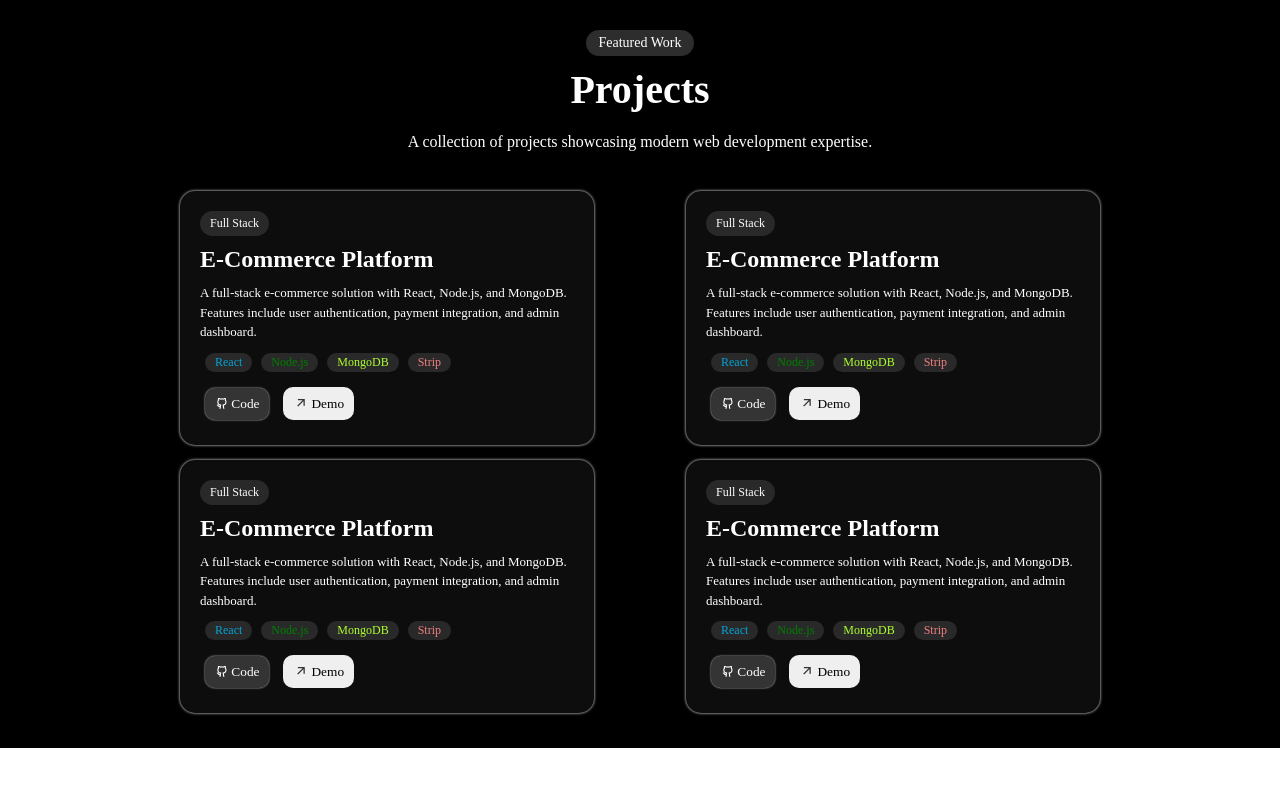
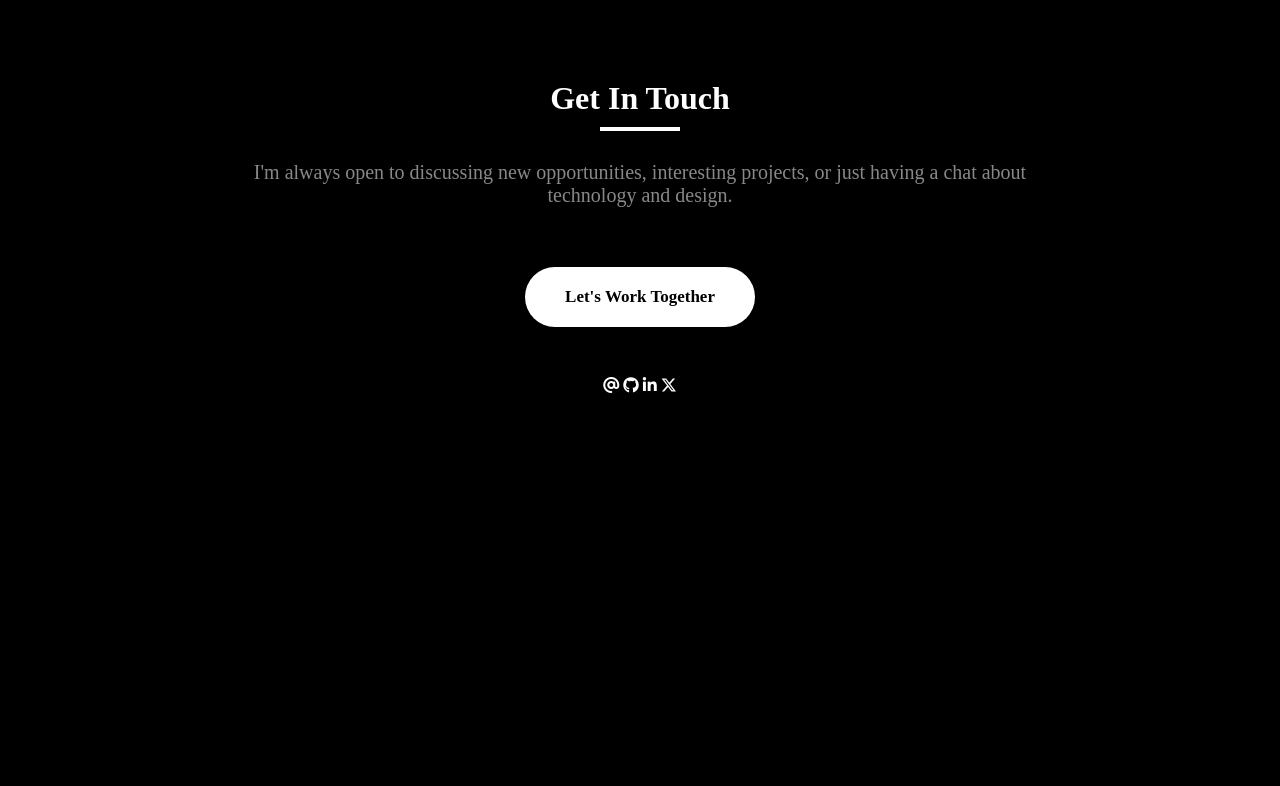
Before and after one commit to Rajaryan99/Portfolio_website_Gsap_locomotive, a website: page index.html in a window 1280 px wide. Drawn offline with nearby package versions, Linux system fonts and the light colour scheme.

Commit message:
added Contach section with some beautiful effects

```diff
--- a/index.html
+++ b/index.html
@@ -82,7 +82,7 @@
                 </div>
             </div> -->
 
-            <div class="projects-section">
+            <!-- <div class="projects-section">
                 <div class="proHeading">
                     <span>Featured Work</span>
                     <h1>Projects</h1>
@@ -158,9 +158,30 @@
                     </div>
 
                 </div>
+            </div> -->
+
+            <div class="contack-section">
+                <div class="contact_heading">
+                    <h1>Get In Touch</h1>
+                    <div class="underline"></div>
+
+                    <p>I'm always open to discussing new opportunities, interesting projects, or just having a chat
+                        about technology and design.</p>
+                </div>
+
+                <button class="contact-btn">Let's Work Together</button>
+
+                <div class="contact-links">
+                    <a href=""><i class="fa-solid fa-at"></i></a>
+                    <a href=""><i class="fa-brands fa-github"></i></a>
+                    <a href=""><i class="fa-brands fa-linkedin-in"></i></a>
+                    <a href=""><i class="fa-brands fa-x-twitter"></i></a>
+                </div>
             </div>
+
         </div>
     </div>
+    <script src="https://kit.fontawesome.com/c467f72f63.js" crossorigin="anonymous"></script>
     <script src="app.js"></script>
 </body>
 
--- a/style.css
+++ b/style.css
@@ -455,3 +455,54 @@
 .btns .demo:hover {
     transform: scale(1.1);
 }
+
+.contack-section {
+    width: 100%;
+    height: 100vh;
+    text-align: center;
+    padding: 80px;
+}
+
+.contact_heading {
+    /* padding: 0 50px; */
+    /* background-color: rgb(144, 142, 140); */
+    margin-bottom: 60px;
+}
+
+.contact_heading h1 {
+    margin-bottom: 10px;
+}
+
+.contact_heading .underline {
+    width: 80px;
+    height: 4px;
+    background-color: #fff;
+    margin: 0 auto;
+    margin-bottom: 30px;
+}
+
+.contact_heading p {
+    font-size: 20px;
+    color: #888;
+
+}
+
+.contact-btn {
+    height: 60px;
+    width: 230px;
+    padding: 20px;
+    font-size: 17px;
+    background-color: #fff;
+    color: #000;
+    font-weight: 600;
+    border-radius: 40px;
+    border: none;
+    margin-bottom: 50px;
+    transition: all .3s ease-out;
+}
+
+.contact-btn:hover {
+    transform: scale(1.05);
+    background-color: rgba(245, 245, 245, 0.964);
+    box-shadow: 0 12px 10px rgba(245, 245, 245, 0.163);
+}
```
